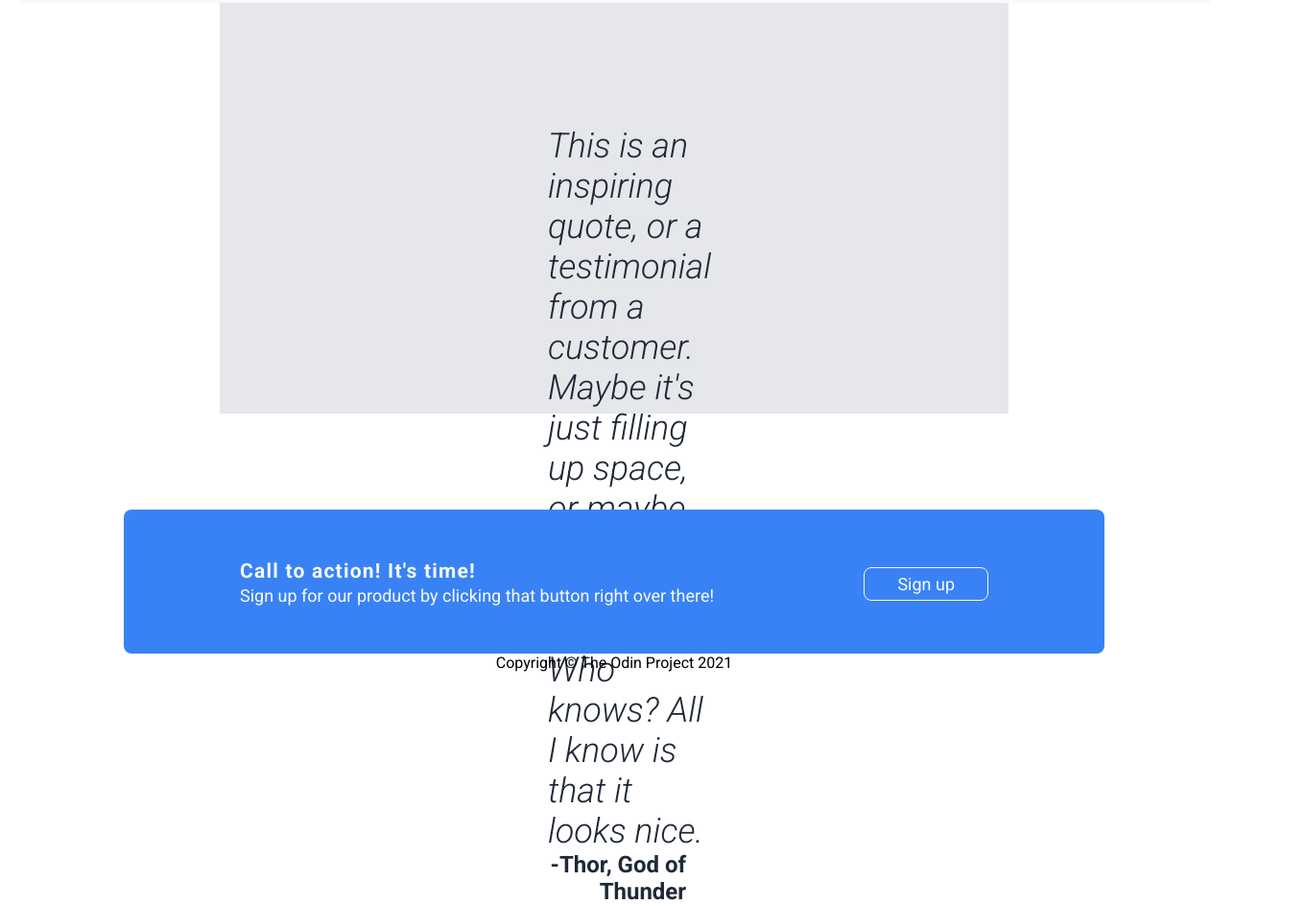
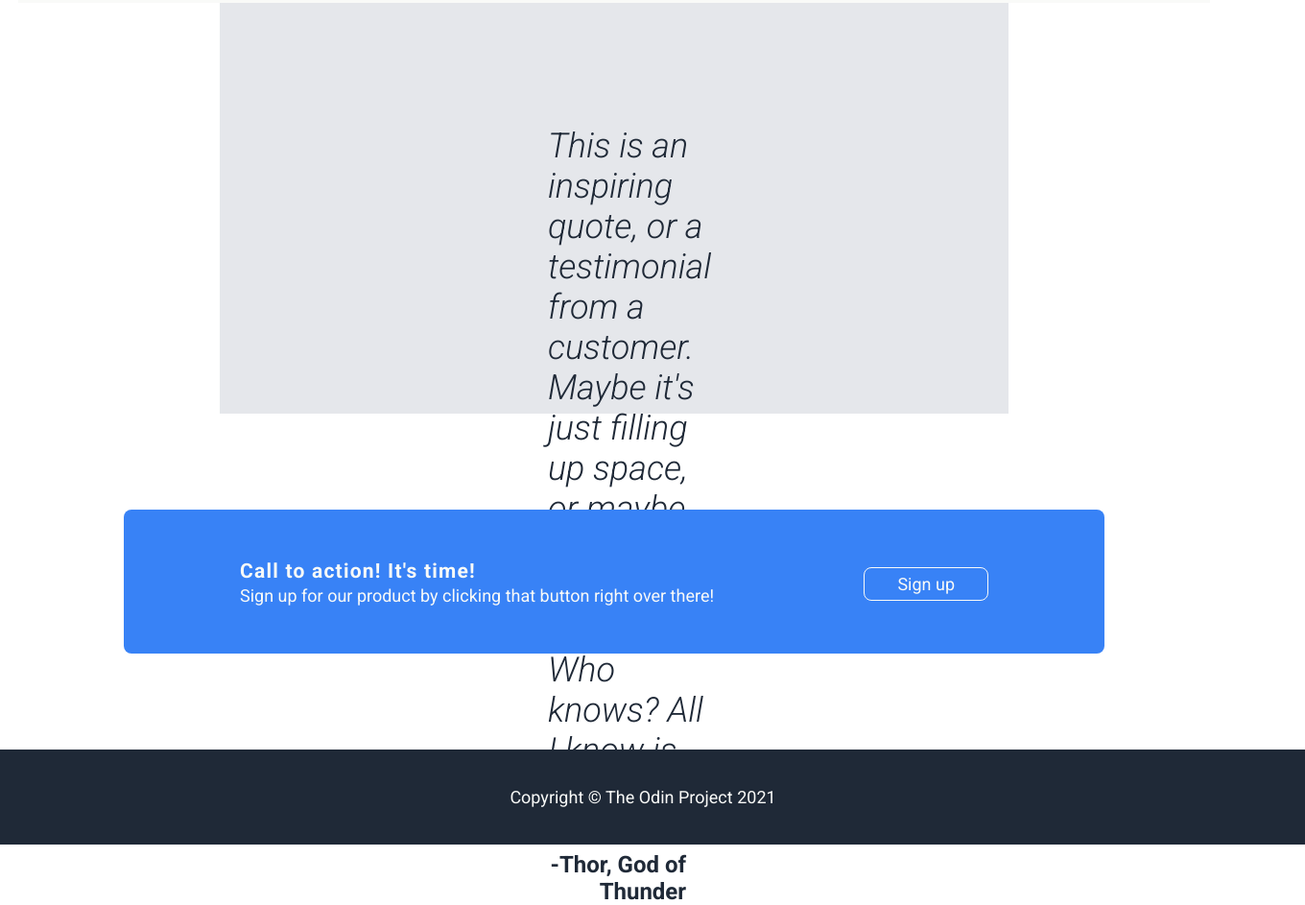
Before and after one commit to ymt18gh/odin-landing-page, a plain HTML site: page index.html in a window 1280 px wide. Shown: the part 1031-1974 px from the top of the page at 96% size, 1360 px wide, since content can reach past the window. Drawn offline with Linux system fonts and the light colour scheme.

Commit message:
Footer part done

```diff
--- a/index.html
+++ b/index.html
@@ -87,7 +87,7 @@
         <button class="font-18 blue-bg">Sign up</button>
       </div>
 
-      <div>
+      <div id="footer" class="dark-bg font-18">
         <p>Copyright &copy; The Odin Project 2021</p>
       </div>
     </div>
--- a/styles.css
+++ b/styles.css
@@ -156,3 +156,10 @@
     border: 1px solid #F9FAF8;
     padding: 6px 34px;
 }
+
+#footer {
+    width: 1440px;
+    margin-top: 100px;
+    padding: 39px 0 39px 60px;
+    text-align: center;
+}
```
